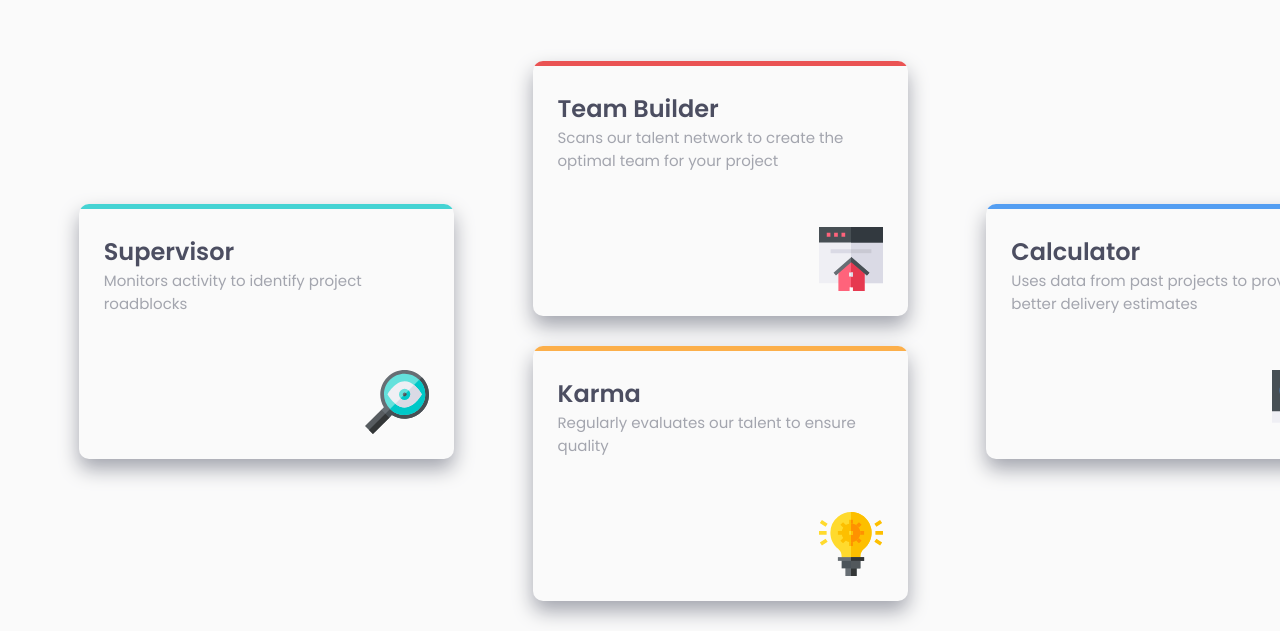
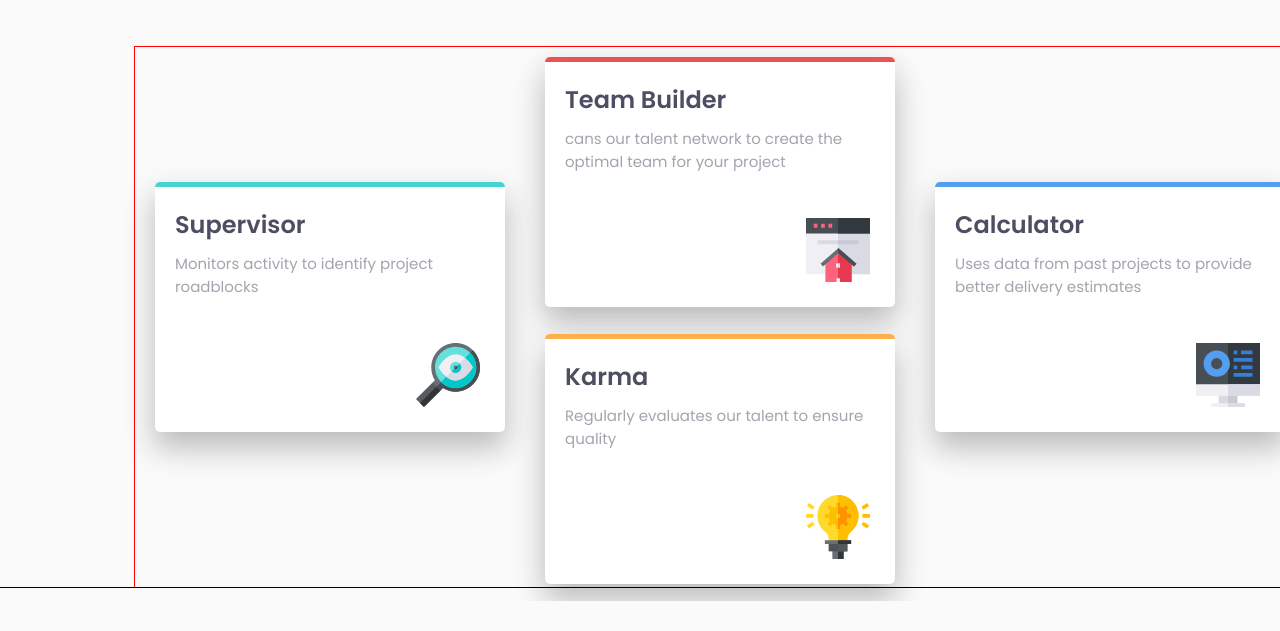
Before and after one commit to BraulioSG/Four-Cards-MT1, a plain HTML site: page index.html in a window 1280 px wide. Shown: the part 215-846 px from the top of the page. After the commit the page ends 816 px from the top, so only its background shows below. Drawn offline with Linux system fonts and the light colour scheme.

Commit message:
without flexbox

```diff
--- a/index.html
+++ b/index.html
@@ -2,6 +2,7 @@
 <html lang="en">
     <head>
         <meta charset="UTF-8" />
+        <meta http-equiv="X-UA-Compatible" content="IE=edge" />
         <meta name="viewport" content="width=device-width, initial-scale=1.0" />
         <link
             rel="icon"
@@ -15,17 +16,17 @@
     <body>
         <header>
             <h1 class="title">
-                <span class="light-title"> Reliable, efficient delivery</span>
+                Reliable, efficient delivery
                 <br />
                 <span class="bold-title">Powered by Technology</span>
             </h1>
-            <p class="slogan">
+            <p class="phrase">
                 Our ArtificialIntelligence powered tools use millions of project
                 data points to ensure that your project is successful
             </p>
         </header>
-        <div class="cards-container">
-            <div class="card-colum">
+        <main>
+            <div class="card-colum side-colum">
                 <div class="card">
                     <div class="card-content" style="--color: #45d3d3">
                         <h2 class="card-title">Supervisor</h2>
@@ -34,7 +35,7 @@
                         </p>
                         <img
                             src="./images/icon-supervisor.svg"
-                            alt=""
+                            alt="magnifying glass"
                             class="card-icon"
                         />
                     </div>
@@ -45,12 +46,12 @@
                     <div class="card-content" style="--color: #ea5353">
                         <h2 class="card-title">Team Builder</h2>
                         <p class="card-text">
-                            Scans our talent network to create the optimal team
+                            cans our talent network to create the optimal team
                             for your project
                         </p>
                         <img
                             src="./images/icon-team-builder.svg"
-                            alt=""
+                            alt="Home"
                             class="card-icon"
                         />
                     </div>
@@ -63,13 +64,13 @@
                         </p>
                         <img
                             src="./images/icon-karma.svg"
-                            alt=""
+                            alt="light bulb"
                             class="card-icon"
                         />
                     </div>
                 </div>
             </div>
-            <div class="card-colum">
+            <div class="card-colum side-colum">
                 <div class="card">
                     <div class="card-content" style="--color: #549ef2">
                         <h2 class="card-title">Calculator</h2>
@@ -79,12 +80,12 @@
                         </p>
                         <img
                             src="./images/icon-calculator.svg"
-                            alt=""
+                            alt="computer"
                             class="card-icon"
                         />
                     </div>
                 </div>
             </div>
-        </div>
+        </main>
     </body>
 </html>
--- a/styles.css
+++ b/styles.css
@@ -1,84 +1,163 @@
 @import url('https://fonts.googleapis.com/css2?family=Poppins:wght@200;400;600&display=swap');
 
+/* * STYLE VALUES ----------------------------------
+? COLOR PALLETTE
+- vibrant colors
+Red: #EA5353
+Cyan: #45D3D3
+Orange: #FCAF4A
+Blue: #549EF2
+
+- soft colors
+Very Dark Blue: #4C4E61
+Grayish Blue: #A3A5AE
+Very Light Gray: #FAFAFA
+
+? FONT PROPERTIES
+- family
+Poppins
+
+- Weights
+200
+400
+600
+
+-sizes
+body: 15px
+
+--------------------------------------------------*/
+/* ? GLOBAL STYLES */
 * {
-    box-sizing: border-box;
-    font-family: 'Poppins', sans-serif;
+    /* removes default white spaces */
     margin: 0;
     padding: 0;
+    box-sizing: border-box;
+
+    /* Sets the font to all the elements */
+    font-family: 'Poppins', serif;
+
+    /* debugging */
+    /*outline: 1px dashed red;*/
 }
+/* ? TEXT STYLES */
+p {
+    font-weight: 400px;
+    font-size: 15px;
+    color: #a3a5ae;
+}
+/* ? HEADINGS STYLES */
+h1,
+h2,
+h3,
+h4,
+h5,
+h6 {
+    font-weight: 600px;
+    color: #4c4e61;
+}
+/* BODY STYLES */
 body {
-    position: relative;
     background-color: #fafafa;
     width: 1440px;
+    outline: 1px solid black;
 }
 
+/* HEADER STYLES ----------------------------------------------------------------- */
 header {
+    width: 500px;
     text-align: center;
-    width: 500px;
     margin: 50px auto;
 }
 
-.title {
-    text-align: center;
+header h1 {
+    font-weight: 200;
 }
 
-.light-title {
-    font-weight: 200;
-    color: #a3a5ae;
+header .bold-title {
+    font-weight: 600;
 }
 
-.bold-title {
-    font-weight: 600;
-    color: #4c4e61;
+header .phrase {
+    margin-top: 20px;
 }
 
-.slogan {
-    color: #a3a5ae;
+/* MAIN SECTION ----------------------------------------------------------------- */
+main {
+    width: fit-content;
+    height: calc(
+        500px + (20px * 2)
+    ); /* double of a card heigh + margin spaces */
+    margin: auto;
+    outline: 1px solid red;
+}
+
+/* ? CARD SECTION */
+.card-colum {
+    /* dimensions */
+    width: 350px;
+    height: fit-content;
+
+    /* display */
+    display: block;
+
+    /* alignment */
+    margin: 0 20px;
+    float: left;
+}
+
+.side-colum {
+    /* alignment */
+    margin-top: calc(250px / 2); /* half height of the card */
 }
 
 .card {
-    box-shadow: 0px 10px 20px #a3a5ae;
-    border-radius: 10px;
-    overflow-x: hidden;
-    width: 375px;
-    height: 255px;
+    /* dimensions */
+    width: 100%;
+    height: 250px;
+
+    /* borders */
+    border-radius: 5px;
+    border: none;
+
+    /* display */
+    overflow: hidden;
     display: inline-block;
-    position: relative;
-    transition: transform 0.3s ease;
+
+    /* styling */
+    background-color: white;
+    box-shadow: 0 15px 30px 1px #bbb;
+
+    /* alignment */
+    margin: 10px 0;
+
+    transition: all 0.5s ease;
+}
+
+.card:hover {
+    cursor: pointer;
+    transform: scale(1.05);
+    box-shadow: 0 15px 30px 1px #bbb;
 }
 
 .card-content {
+    /* dimensions */
+    width: 100%;
+    height: 100%;
+
+    /* alignment */
+    padding: 20px 20px;
+    position: relative;
+
+    /* border */
     border-top: 5px solid var(--color);
-    padding: 25px 25px;
-    color: #a3a5ae;
 }
 
-.card-title {
-    color: #4c4e61;
-}
-.card-text {
-    font-size: 15px;
-}
 .card-icon {
     position: absolute;
     bottom: 25px;
     right: 25px;
 }
 
-.cards-container {
-    display: flex;
-    width: 100%;
-    height: 600px;
-    margin: auto;
-    justify-content: space-evenly;
+.card-text {
+    margin-top: 10px;
 }
-.card-colum {
-    display: flex;
-    flex-direction: column;
-    justify-content: space-evenly;
-}
-
-.card:hover {
-    cursor: pointer;
-    transform: scale(1.05);
-}
```
